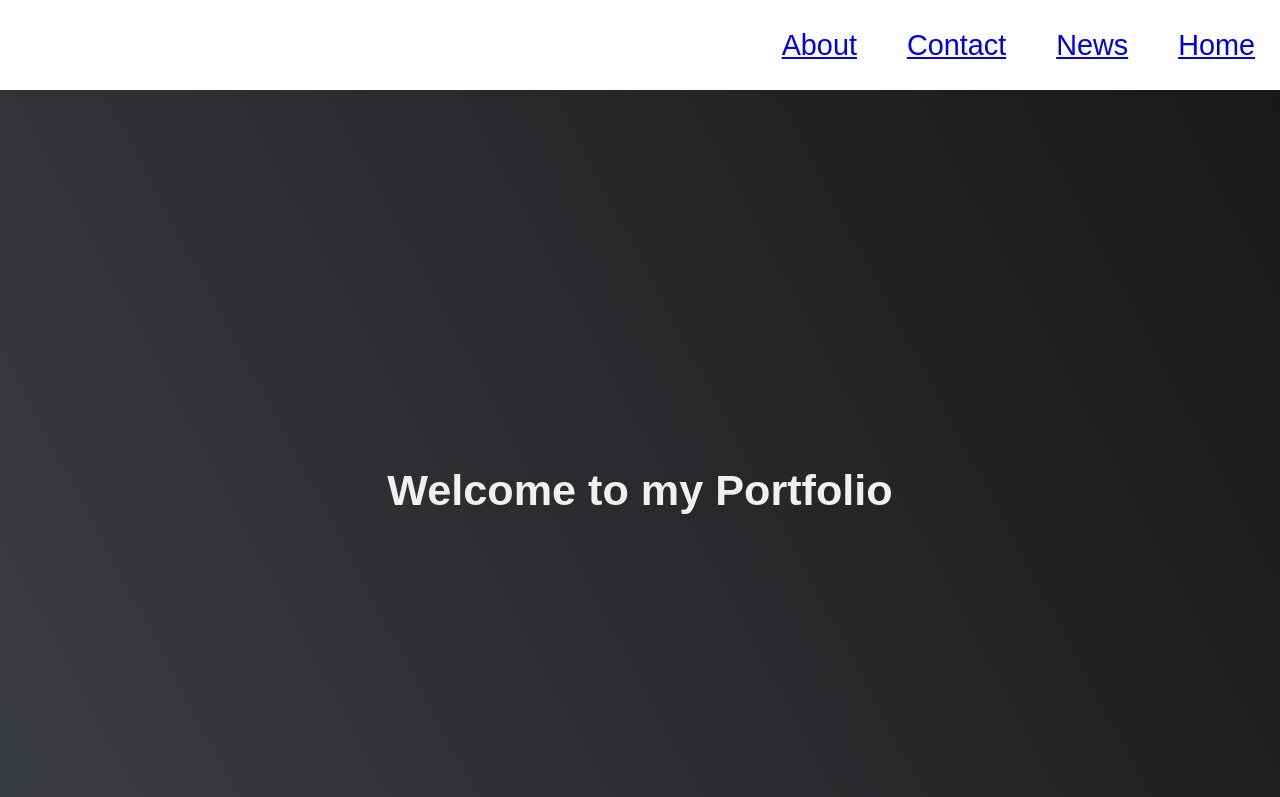
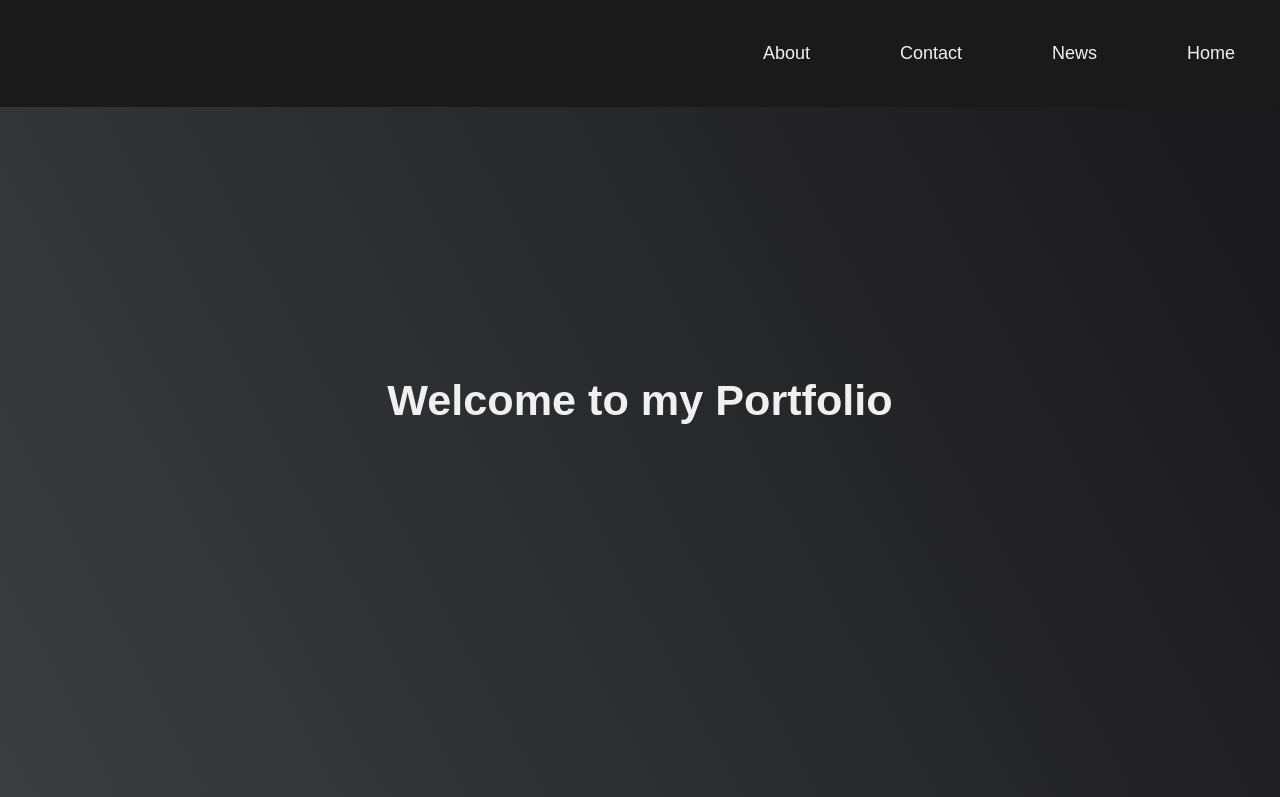
Before and after one commit to anildelikaya/microverse_gabriel_anil, a plain HTML site: page index.html in a window 1280 px wide. Shown: the top 797 px of the page. Drawn offline with Linux system fonts and the light colour scheme.

Commit message:
Update index.css

```diff
--- a/index.css
+++ b/index.css
@@ -54,3 +54,37 @@ nav ul{
         font-size: 50%;
     }
 }
+
+#navbar a:hover{
+  background-color:#ff471a;
+  color:black;
+}
+#navbar a:active{
+   background-color:#ff471a;
+   color:white;
+}
+
+#navbar{
+  width:100%;
+  background-color:#1a1a1a;
+  overflow:hidden;
+  position:fixed;
+}
+#navbar a{
+  float:right;
+  margin:auto;
+  color:#f2f2f2;
+  text-align:center;
+  padding:16px 20px;
+  text-decoration:none;
+  font-size:18px;
+  transition:background .5s ease,color .5s ease;
+}
+#navbar a:hover{
+  background-color:#ff471a;
+  color:black;
+}
+#navbar a:active{
+   background-color:#ff471a;
+   color:white;
+}
```
